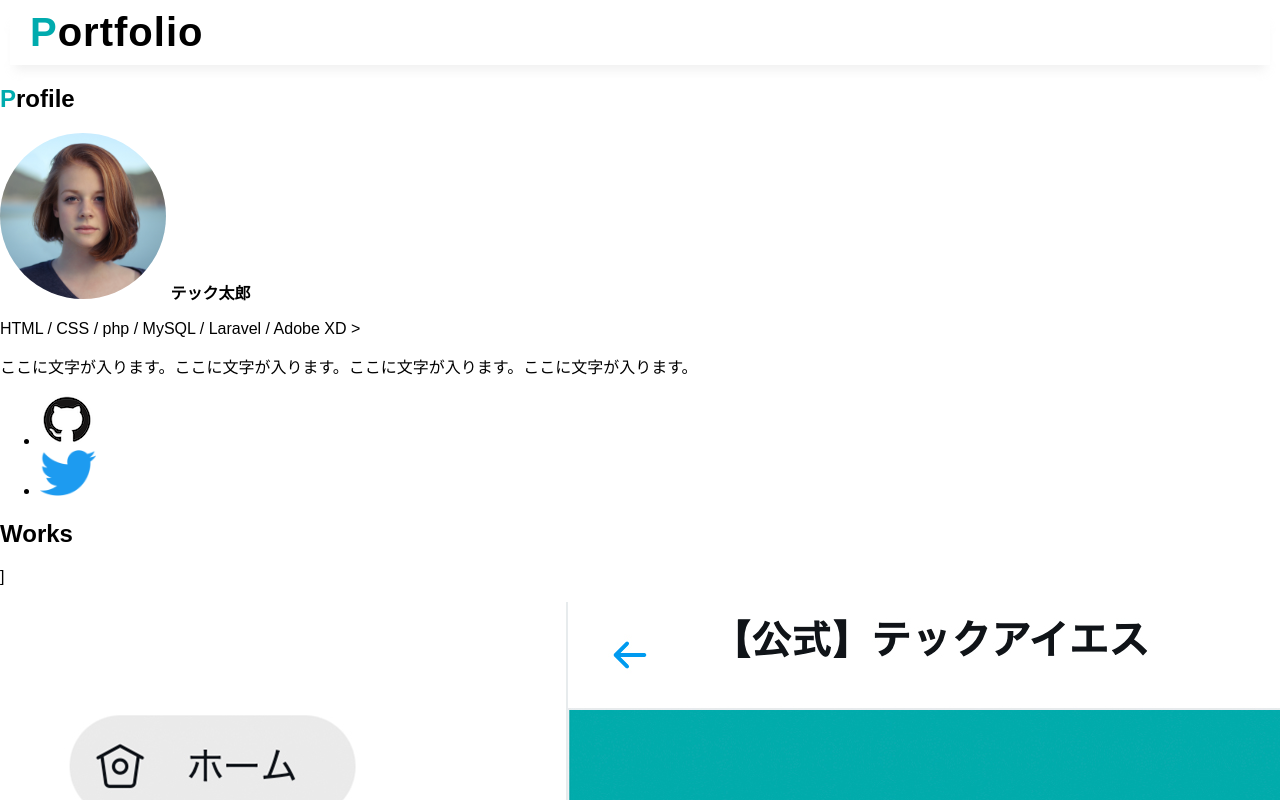
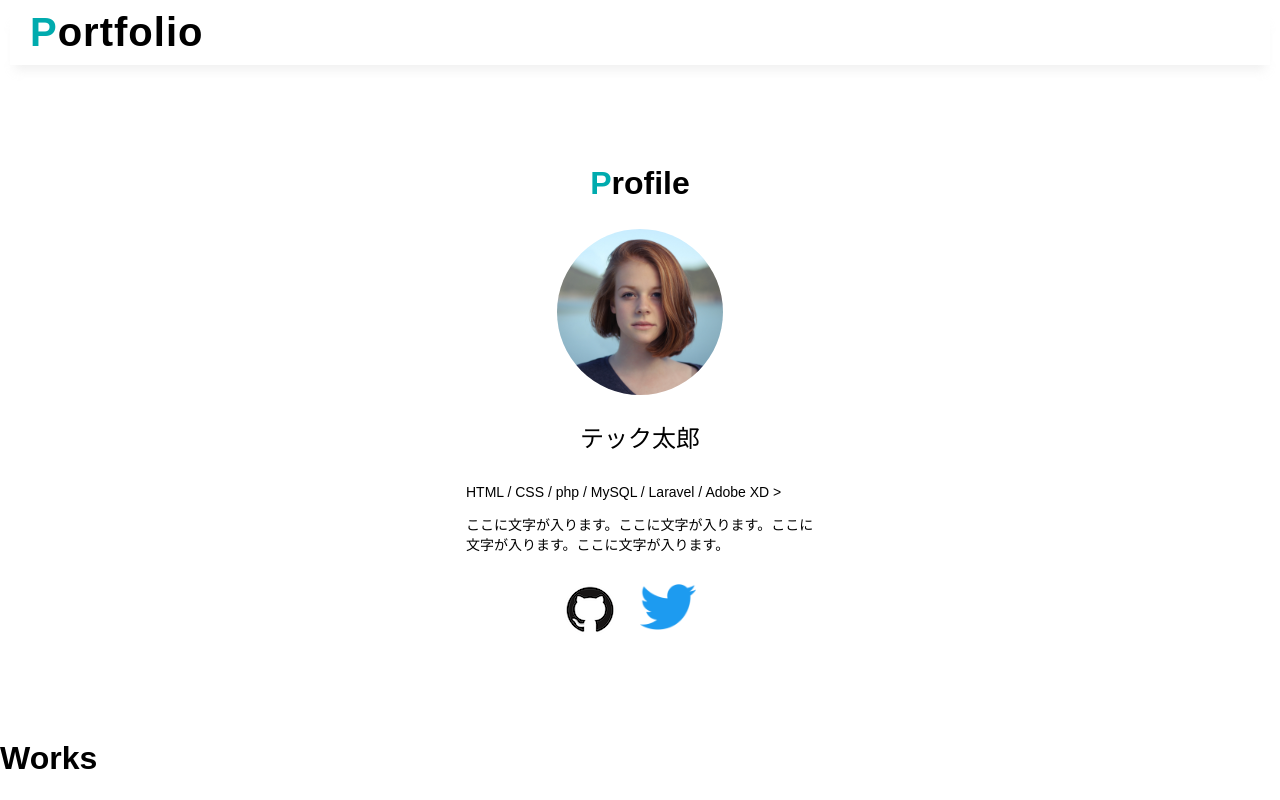
Before and after one commit to mikitakahiro/mikitakahiro, a plain HTML site: page index.html in a window 1280 px wide. Shown: the top 800 px of the page. Drawn offline with Linux system fonts and the light colour scheme.

Commit message:
Profileのレイアウト完了

```diff
--- a/index.html
+++ b/index.html
@@ -20,13 +20,14 @@
     <div class="block-main">
         <div class="box-profile">
             <h2 class="sub-title"><span class="color-green">P</span>rofile</h2>
-            <div class="item list">
+            <div class="item-list">
                 <img src="./img/profile.png" alt="プロフィール画像">
                 <b>テック太郎</b>
                 <p class="gleen">HTML / CSS / php / MySQL / Laravel / Adobe XD ></p>
                 <p>ここに文字が入ります。ここに文字が入ります。ここに文字が入ります。ここに文字が入ります。</p>
             </div>
-            <ul class="icon-iist">
+        </div>
+            <ul class="icon-list">
                 <li>
                     <a href="">
                         <img src="img/github.png" alt="GitHabのアイコン">
@@ -37,7 +38,6 @@
                         <img src="img/twitter.png" alt="GitHabのアイコン">
                     </a>
                 </li>
-
             </ul>
         </div>
         <div class="box-works"></div>
--- a/style.css
+++ b/style.css
@@ -9,6 +9,10 @@ body{
 }
 
 .color-green{color: #00abae;}
+
+.sub-title{
+    font-size: 32px;
+}
 
 /* [header]のスタイルシート */
 
@@ -22,7 +26,8 @@ body{
     text-decoration: none;
     letter-spacing: 1px;}
 
-.block-main {}
+.block-main {text-align: center;
+    margin: 100px 0;}
 
 /*[main]のスタイルシート*/
 
@@ -30,12 +35,26 @@ body{
 
 /*[profile]のスタイルシート*/
 
-.item-list {}
+.item-list {width: 100%;
+    max-width: 348px;
+    margin: 0 auto;}
 
-.item-list b {}
+.item-list b {display: block;
+    font-size: 24px;
+    font-weight: normal;
+    margin:20px 0 30px
+;}
 
-.item-list p {}
+.item-list p {font-size: 14px;
+    line-height: normal;
+    text-align: left;}
 
-.item-list {}
+.icon-list {list-style: none;
+    width: 100%;
+    max-width: 247px;
+    margin: 30px auto;
+    padding: 0;
+    display: flex;
+    -webkit-justify-content: center;}
 
-.item-list li {}
+.icon-list li {margin-right: 22px;}
```
